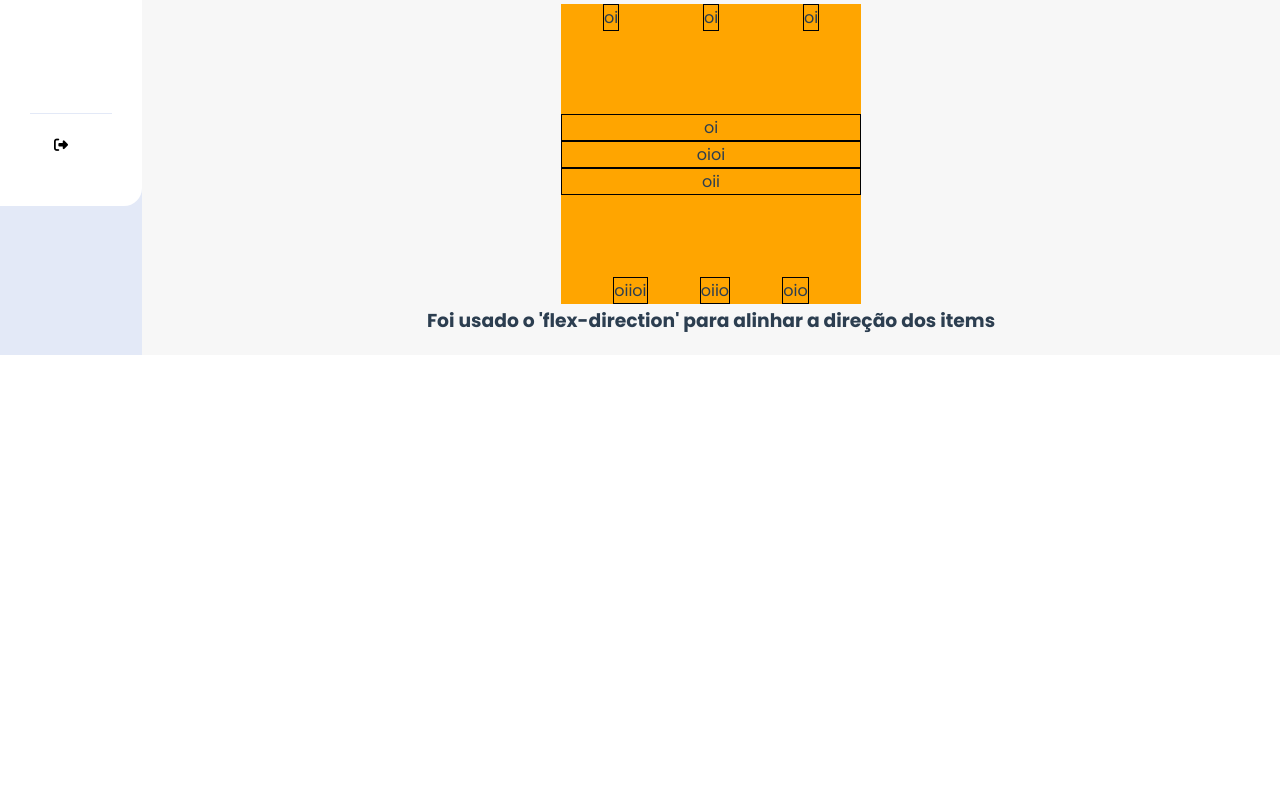
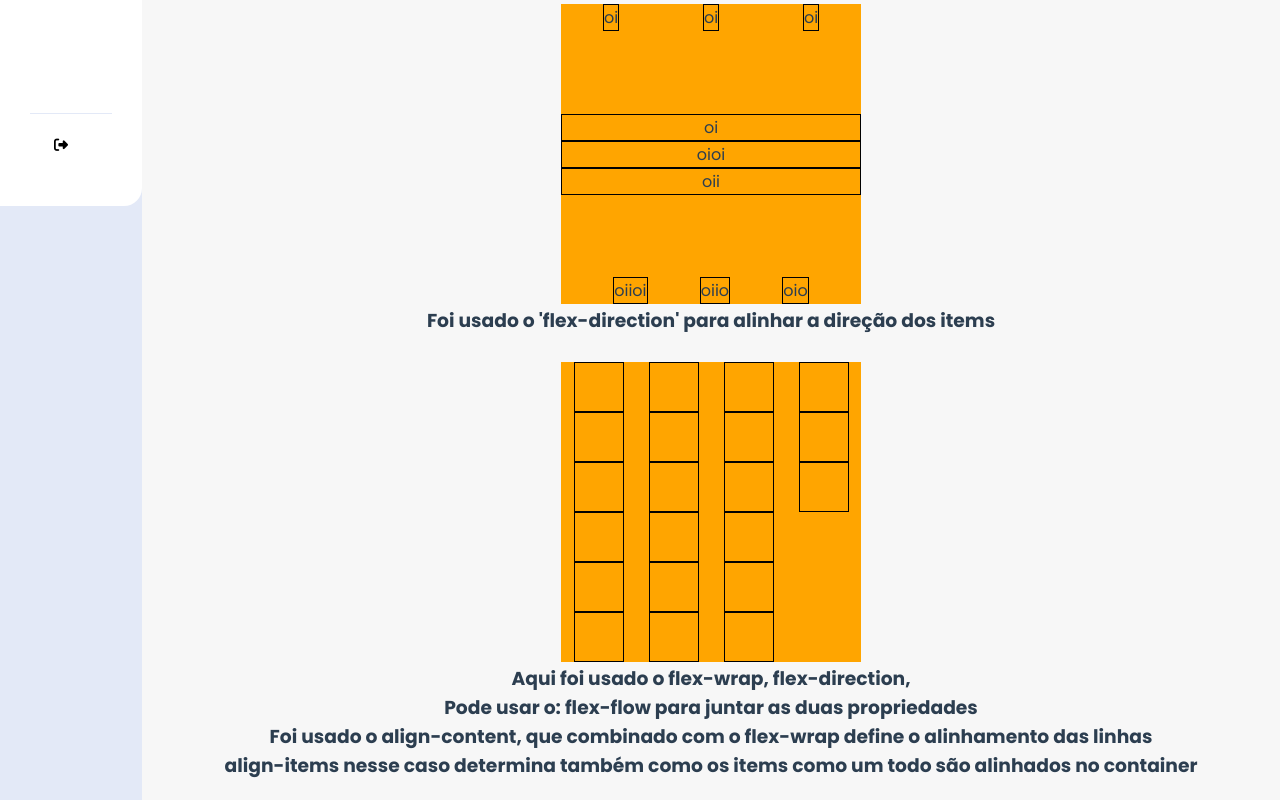
Before and after one commit to LeElima/components-page, a Vue app: page /estudocss in a window 1280 px wide. Shown: the part 594-1394 px from the top of the page. Before the commit the page ends 949 px from the top, so only its background shows below. Built offline with nearby package versions, Linux system fonts and the light colour scheme.

Commit message:
Incluido alinhamentos

```diff
--- a/src/views/CssView.vue
+++ b/src/views/CssView.vue
@@ -69,6 +69,37 @@
             <h3>Foi usado o 'flex-direction' para alinhar a direção dos items</h3>
 
         </div>
+        <br />
+        <div class="linha">
+            <div class="quadrado_maior_wrap">
+
+                    <div class="qd"></div>
+                    <div class="qd"></div>
+                    <div class="qd"></div>
+                    <div class="qd"></div>
+                    <div class="qd"></div>
+                    <div class="qd"></div>
+                    <div class="qd"></div>
+                    <div class="qd"></div>
+                    <div class="qd"></div>
+                    <div class="qd"></div>
+                    <div class="qd"></div>
+                    <div class="qd"></div>
+                    <div class="qd"></div>
+                    <div class="qd"></div>
+                    <div class="qd"></div>
+                    <div class="qd"></div>
+                    <div class="qd"></div>
+                    <div class="qd"></div>
+                    <div class="qd"></div>
+                    <div class="qd"></div>
+                    <div class="qd"></div>
+            </div>
+        </div>
+        <h3>Aqui foi usado o flex-wrap, flex-direction,</h3>
+        <h3>Pode usar o: flex-flow para juntar as duas propriedades</h3>
+    <h3>Foi usado o align-content, que combinado com o flex-wrap define o alinhamento das linhas</h3>
+    <h3>align-items nesse caso determina também como os items como um todo são alinhados no container</h3>
     </div>
 
   </template>
@@ -88,8 +119,23 @@
     flex-direction: column;
     justify-content: space-between;
   }
-
-
+  .quadrado_maior_wrap{
+    margin: 2px;
+    width: 300px;
+    height: 300px;
+    background-color: orange;
+    display: flex;
+    flex-wrap: wrap;
+    flex-direction: column;
+    /*flex-flow: column wrap  */
+    /* Pode usar tmb o align-content */
+    align-content: space-around
+  }
+  .qd{
+    width: 50px;
+    height: 50px;
+    border: 1px solid black;
+  }
     .linha{
         display: flex;
         justify-content: space-evenly;
@@ -152,6 +198,12 @@
         justify-content: space-evenly;
         flex-direction: row-reverse;
     }
+    .especial{
+        order: -1;
+    }
+    .especial2{
+        align-self: end
+    }
 </style>
 <script lang="ts">
 import Vue from 'vue';
```
